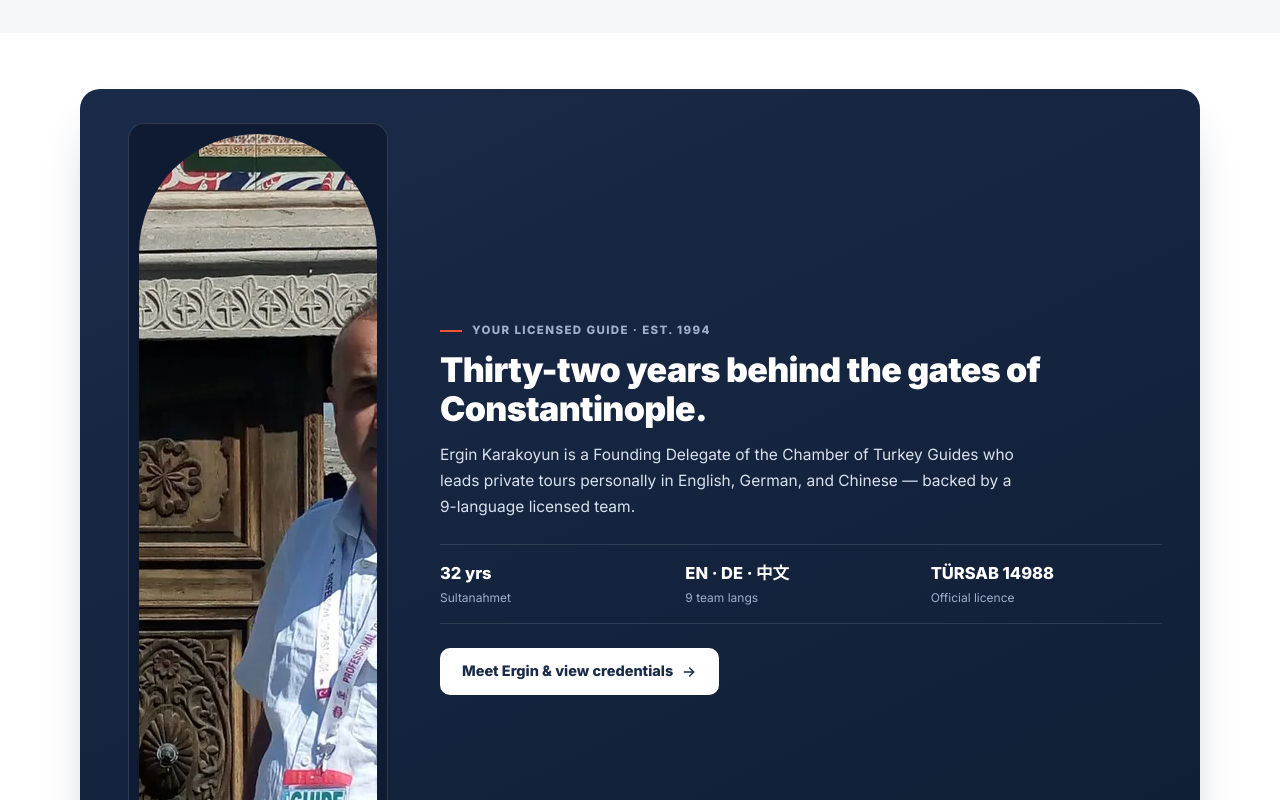
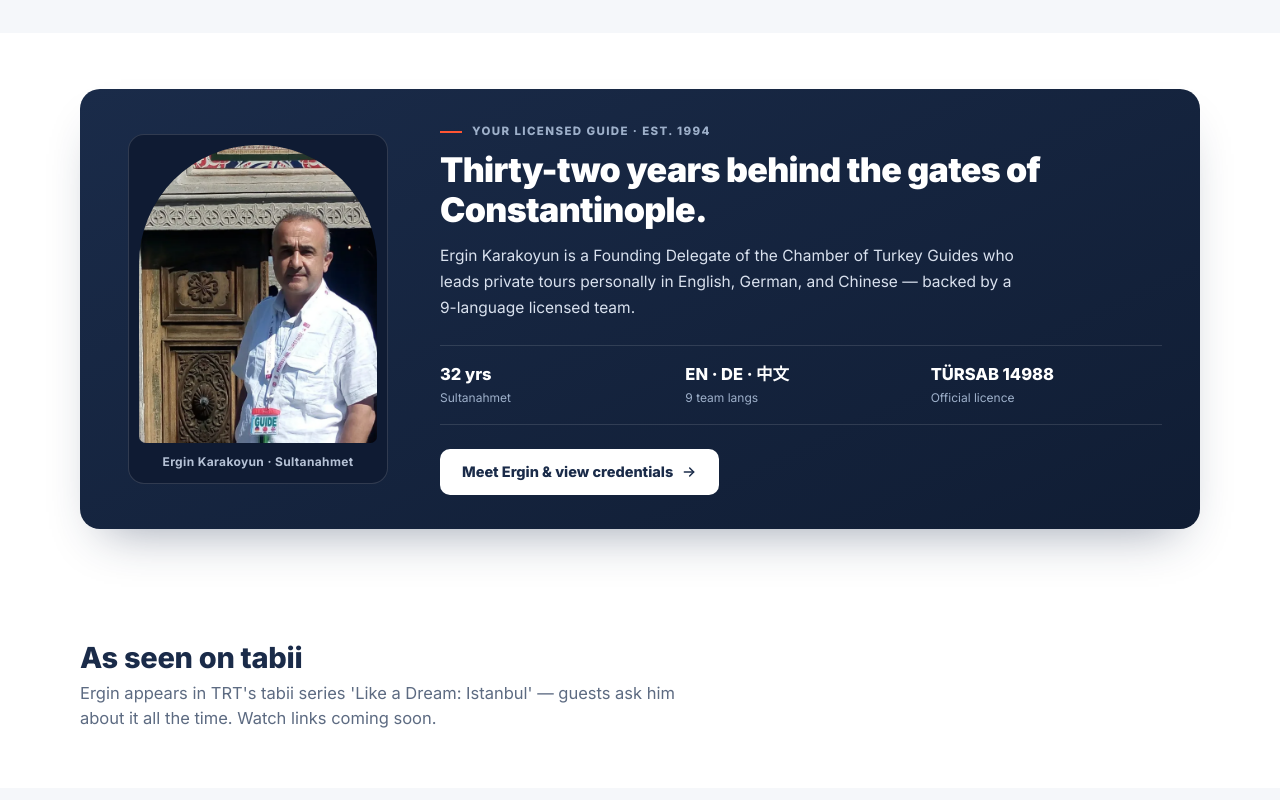
Before and after one commit to 7amed3li/oligarch-travel, a Next.js app: page / in a window 1280 px wide. Shown: the part 3500-4300 px from the top of the page. Built offline with nearby package versions, Linux system fonts and the light colour scheme.

Commit message:
Rev 8b: lock teaser portrait ratio, frame the face (#5)

```diff
--- a/app/globals.css
+++ b/app/globals.css
@@ -1220,3 +1220,7 @@ html.splash-done .ss-root{display:none!important}
 .cf-grid input,.cf-grid textarea{border:1px solid var(--line);border-radius:10px;padding:11px 12px;font:inherit;font-weight:400;background:#fff;color:var(--ink)}
 .cf-send{margin-top:16px;background:var(--accent-deep);color:#fff;border:none;border-radius:10px;padding:12px 22px;font:inherit;font-weight:700;cursor:pointer}
 .cf-note{font-size:12.5px;color:var(--ink-soft);margin:10px 0 0}
+
+/* ===== Rev 8b: teaser portrait — lock the arch ratio, frame the face ===== */
+.gt-arch-window{aspect-ratio:4/5}
+.gt-arch-img{height:100%;object-position:78% top}
```
